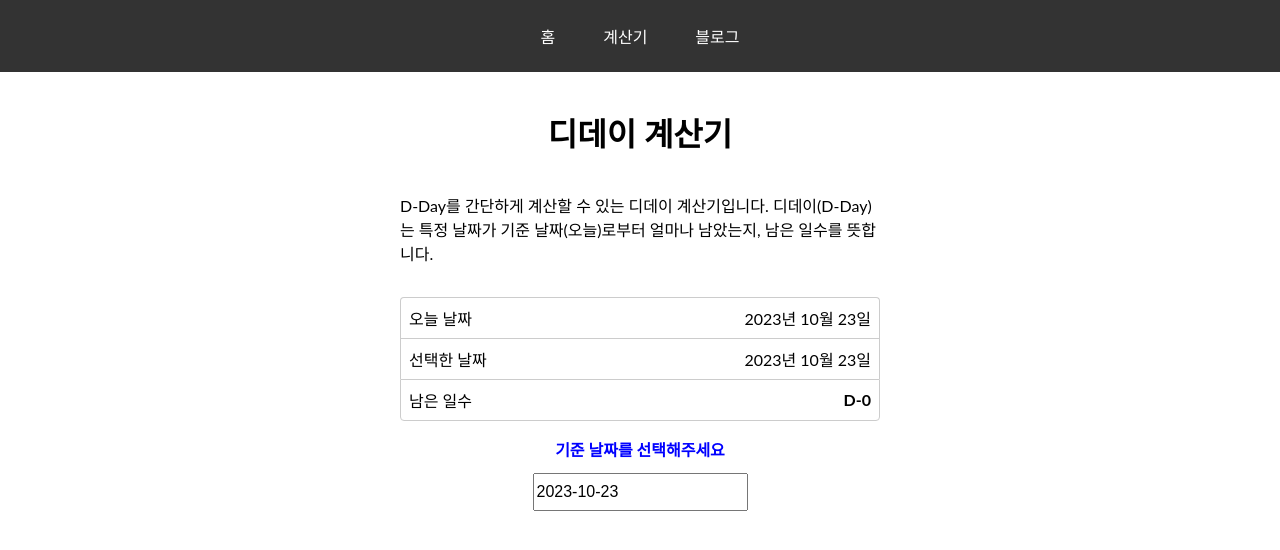
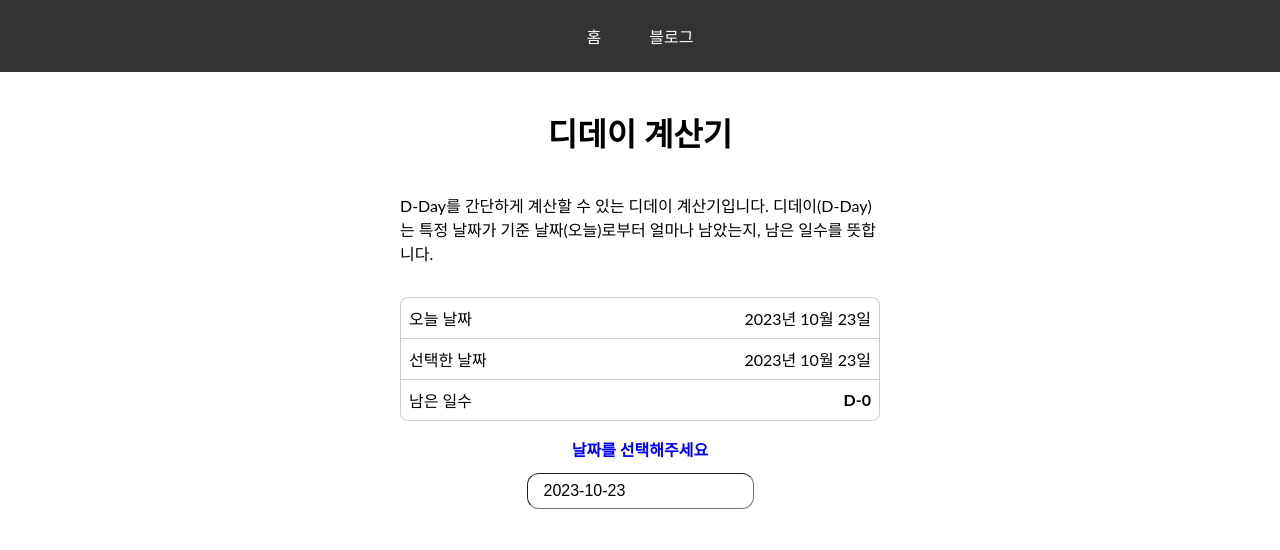
Before and after one commit to zziri/app, a Next.js app: page /calculator/d-day in a window 1280 px wide. Shown: the top 550 px of the page. Built offline with nearby package versions, Linux system fonts and the light colour scheme.

Commit message:
[dev/dday] 리팩토링

```diff
--- a/src/components/Calendar.tsx
+++ /dev/null
@@ -1,110 +0,0 @@
-import { getMonth, getYear } from "date-fns";
-import { useEffect } from "react";
-import 'react-datepicker/dist/react-datepicker.css';
-import ko from 'date-fns/locale/ko';
-import DatePicker from 'react-datepicker';
-import { range } from 'lodash-es';
-import { useRecoilState } from "recoil";
-import { diffDayTargetDateState } from "@/atoms";
-
-export default function Calendar() {
-  const now = new Date();
-  const [targetDate, setTargetDate] = useRecoilState<Date>(diffDayTargetDateState);
-  const years = range(getYear(now), getYear(now) + 50, 1);
-  const months = ['1월', '2월', '3월', '4월', '5월', '6월', '7월', '8월', '9월', '10월', '11월', '12월'];
-
-  useEffect(() => {
-    setTargetDate(now);
-  }, []);
-
-  return (
-    <>
-      <div>
-        <span>기준 날짜를 선택해주세요</span>
-        <div>
-          <DatePicker
-            renderCustomHeader={({
-              date,
-              changeYear,
-              changeMonth,
-              decreaseMonth,
-              increaseMonth,
-              prevMonthButtonDisabled,
-              nextMonthButtonDisabled
-            }) => (
-              <div
-                style={{
-                  margin: 10,
-                  display: "flex",
-                  justifyContent: "center"
-                }}
-              >
-                <button onClick={decreaseMonth} disabled={prevMonthButtonDisabled}>
-                  {"<"}
-                </button>
-                <select
-                  value={getYear(date)}
-                  onChange={({ target: { value } }) => changeYear(Number(value))}
-                >
-                  {years.map(option => (
-                    <option key={option} value={option}>
-                      {option}
-                    </option>
-                  ))}
-                </select>
-
-                <select
-                  value={months[getMonth(date)]}
-                  onChange={({ target: { value } }) =>
-                    changeMonth(months.indexOf(value))
-                  }
-                >
-                  {months.map(option => (
-                    <option key={option} value={option}>
-                      {option}
-                    </option>
-                  ))}
-                </select>
-
-                <button onClick={increaseMonth} disabled={nextMonthButtonDisabled}>
-                  {">"}
-                </button>
-              </div>
-            )}
-            selected={targetDate}
-            dateFormat={"yyyy-MM-dd"}
-            locale={ko}
-            onChange={(date: Date) => setTargetDate
-              (date)}
-            minDate={now}
-            popperPlacement="top-start"
-            customInput={<input />}
-          />
-        </div>
-      </div>
-
-      <style jsx>{`
-        div {
-          padding: 0;
-          display: flex;
-          flex-direction: column;
-          align-items: center;
-          justify-content: center;
-        }
-        div span {
-          font-weight: bold;
-          color: blue;
-          padding-bottom: 0.75rem;
-        }
-        div div {
-          display: flex;
-          flex-direction: row;
-        }
-        input {
-          height: 2rem;
-          font-size: 1rem;
-        }
-      `}</style>
-    </>
-  );
-}
--- /dev/null
+++ b/src/components/CustomDatePicker.tsx
@@ -0,0 +1,94 @@
+import { getMonth, getYear } from 'date-fns';
+import { ko } from 'date-fns/locale';
+import { range } from 'lodash-es';
+import DatePicker from 'react-datepicker';
+import { SetterOrUpdater } from 'recoil';
+
+interface CustomDatePickerProps {
+  minDate: Date,
+  date: Date,
+  setDate: SetterOrUpdater<Date>
+}
+
+export default function CustomDatePicker({ minDate, date, setDate }: CustomDatePickerProps) {
+  const years = range(getYear(date), getYear(date) + 50, 1);
+  const months = ['1월', '2월', '3월', '4월', '5월', '6월', '7월', '8월', '9월', '10월', '11월', '12월'];
+
+  return (
+    <>
+      <div>
+        <DatePicker
+          renderCustomHeader={({
+            date,
+            changeYear,
+            changeMonth,
+            decreaseMonth,
+            increaseMonth,
+            prevMonthButtonDisabled,
+            nextMonthButtonDisabled
+          }) => (
+            <div
+              style={{
+                margin: 10,
+                display: "flex",
+                justifyContent: "center"
+              }}
+            >
+              <button onClick={decreaseMonth} disabled={prevMonthButtonDisabled}>
+                {"<"}
+              </button>
+              <select
+                value={getYear(date)}
+                onChange={({ target: { value } }) => changeYear(Number(value))}
+              >
+                {years.map(option => (
+                  <option key={option} value={option}>
+                    {option}
+                  </option>
+                ))}
+              </select>
+
+              <select
+                value={months[getMonth(date)]}
+                onChange={({ target: { value } }) =>
+                  changeMonth(months.indexOf(value))
+                }
+              >
+                {months.map(option => (
+                  <option key={option} value={option}>
+                    {option}
+                  </option>
+                ))}
+              </select>
+
+              <button onClick={increaseMonth} disabled={nextMonthButtonDisabled}>
+                {">"}
+              </button>
+            </div>
+          )}
+          selected={date}
+          dateFormat={"yyyy-MM-dd"}
+          locale={ko}
+          onChange={(date: Date) => setDate
+            (date)}
+          minDate={minDate}
+          popperPlacement="top-start"
+          customInput={<input />}
+        />
+      </div>
+      <style jsx>{`
+        input {
+          height: 2rem;
+          font-size: 1rem;
+          border-radius: 0.75rem;
+          border-width: 0.1rem;
+          padding-left: 1rem;
+        }
+        div {
+          display: flex;
+          flex-direction: row;
+        }
+      `}</style>
+    </>
+  );
+}
--- a/src/components/DiffDayOutput.tsx
+++ b/src/components/DiffDayOutput.tsx
@@ -62,14 +62,14 @@ export default function DiffDayOutput() {
         }
         li:first-child {
           border-top: 0.1rem solid #ccc;
-          border-top-left-radius: 0.25rem;
-          border-top-right-radius: 0.25rem;
+          border-top-left-radius: 0.5rem;
+          border-top-right-radius: 0.5rem;
         }
         li:last-child {
           border-top: 0.1rem solid #ccc;
           border-bottom: 0.1rem solid #ccc;
-          border-bottom-left-radius: 0.25rem;
-          border-bottom-right-radius: 0.25rem;
+          border-bottom-left-radius: 0.5rem;
+          border-bottom-right-radius: 0.5rem;
         }
         .bold {
           font-weight: bold;
--- a/src/components/ListGroup.tsx
+++ b/src/components/ListGroup.tsx
@@ -5,7 +5,6 @@ export default function ListGroup() {
     <>
       <ul className="list-group">
         <li><Link href={"/calculator/d-day"} legacyBehavior><a>디데이 계산기</a></Link></li>
-        <li><Link href={"/counter/letter"} legacyBehavior><a>글자 수 측정기</a></Link></li>
       </ul>
 
       <style jsx>{`
--- a/src/components/NavigationBar.tsx
+++ b/src/components/NavigationBar.tsx
@@ -6,9 +6,6 @@ export default function NavigationBar() {
       <div className="navbar">
         <Link href={"/"} legacyBehavior>
           <a className="item">홈</a>
-        </Link>
-        <Link href={"/calculator/d-day"} legacyBehavior>
-          <a className="item">계산기</a>
         </Link>
         <Link href={"https://page.zziri.me"} legacyBehavior>
           <a className="item">블로그</a>
--- /dev/null
+++ b/src/components/SelectDate.tsx
@@ -0,0 +1,38 @@
+import { useEffect } from "react";
+import 'react-datepicker/dist/react-datepicker.css';
+import { useRecoilState } from "recoil";
+import { diffDayTargetDateState } from "@/atoms";
+import CustomDatePicker from "./CustomDatePicker";
+
+export default function SelectDate() {
+  const now = new Date();
+  const [targetDate, setTargetDate] = useRecoilState<Date>(diffDayTargetDateState);
+
+  useEffect(() => {
+    setTargetDate(now);
+  }, []);
+
+  return (
+    <>
+      <div>
+        <span>날짜를 선택해주세요</span>
+        <CustomDatePicker minDate={now} date={targetDate} setDate={setTargetDate} />
+      </div>
+
+      <style jsx>{`
+        div {
+          padding: 0;
+          display: flex;
+          flex-direction: column;
+          align-items: center;
+          justify-content: center;
+        }
+        div span {
+          font-weight: bold;
+          color: blue;
+          padding-bottom: 0.75rem;
+        }
+      `}</style>
+    </>
+  );
+}
--- a/src/pages/calculator/d-day.tsx
+++ b/src/pages/calculator/d-day.tsx
@@ -1,14 +1,12 @@
 import Article from "@/components/Article";
-import Calendar from "@/components/Calendar";
 import DiffDayOutput from "@/components/DiffDayOutput";
+import SelectDate from "@/components/SelectDate";
 import SeoHead from "@/components/SeoHead";
 import Title from "@/components/Title";
 import 'styled-jsx';
 
-const description = `
-D-Day를 간단하게 계산할 수 있는 디데이 계산기입니다.
-디데이(D-Day)는 특정 날짜가 기준 날짜(오늘)로부터 얼마나 남았는지, 남은 일수를 뜻합니다.
-`;
+const description = `D-Day를 간단하게 계산할 수 있는 디데이 계산기입니다.
+디데이(D-Day)는 특정 날짜가 기준 날짜(오늘)로부터 얼마나 남았는지, 남은 일수를 뜻합니다.`;
 
 export default function DDayCal() {
   return (
@@ -20,7 +18,7 @@ export default function DDayCal() {
       <Article content={description}/>
       <div>
         <DiffDayOutput />
-        <Calendar />
+        <SelectDate />
       </div>
     </>
   );
--- a/src/pages/index.tsx
+++ b/src/pages/index.tsx
@@ -6,11 +6,12 @@ import Title from '@/components/Title';
 const inter = Inter({ subsets: ['latin'] })
 
 export default function Home() {
+  const title = '유용한 도구 모음';
   return (
     <>
-      <SeoHead title='홈 | 유용한 도구' description='홈 페이지입니다.' />
+      <SeoHead title={title} description='홈 페이지입니다.' />
       <div>
-        <Title title='유용한 도구'/>
+        <Title title={title}/>
         <ListGroup />
       </div>
 
```
